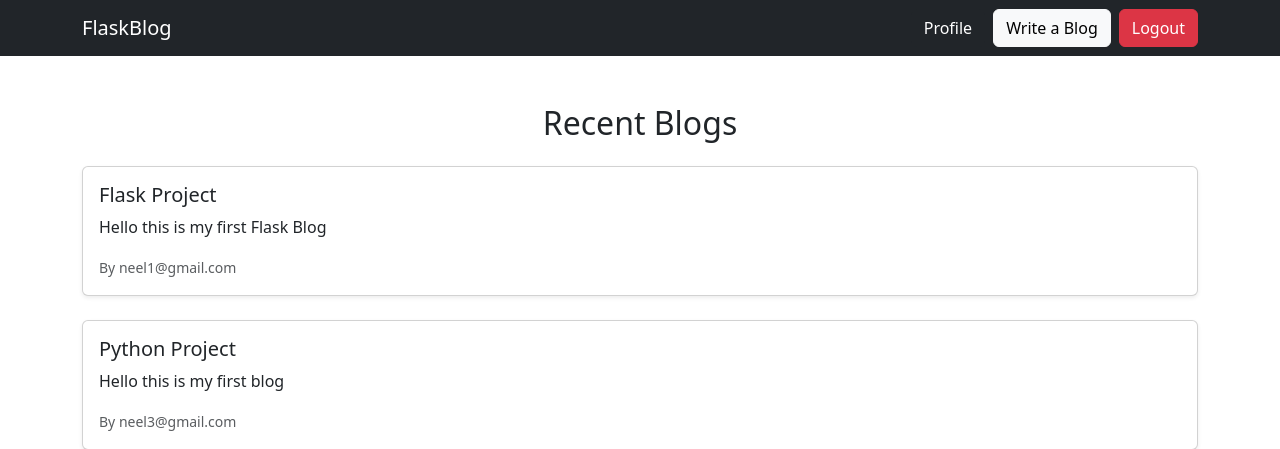
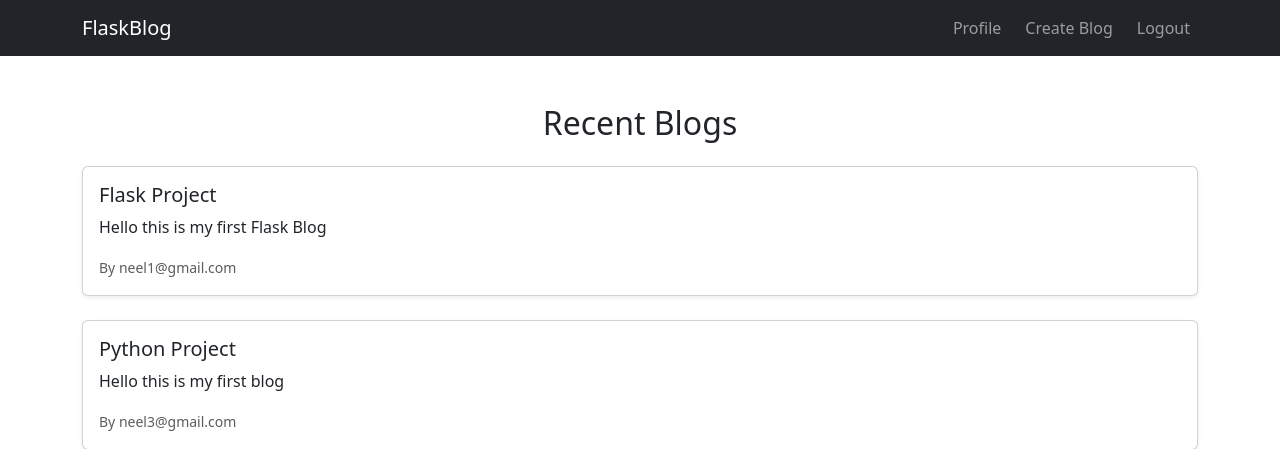
Before and after one commit to neelp2303/Flask_Auth_App, a Flask app: page /homepage in a window 1280 px wide. Shown: the top 449 px of the page. Run offline with Flask 3, Linux system fonts and the light colour scheme; a user stored in the database is signed in; data comes from the database, SQL or seed files in the repository.

Commit message:
modified:   templates/create_blog.html 	modified:   templates/homepage.html 	modified:   templates/index.html

```diff
--- a/templates/homepage.html
+++ b/templates/homepage.html
@@ -6,17 +6,30 @@
     <meta charset="utf-8">
     <meta name="viewport" content="width=device-width, initial-scale=1">
     <link href="https://cdn.jsdelivr.net/npm/bootstrap@5.3.3/dist/css/bootstrap.min.css" rel="stylesheet">
+    <script src="https://cdn.jsdelivr.net/npm/bootstrap@5.3.3/dist/js/bootstrap.bundle.min.js"></script>
 </head>
 
 <body>
 
+
     <nav class="navbar navbar-expand-lg navbar-dark bg-dark">
         <div class="container">
             <a class="navbar-brand" href="/homepage">FlaskBlog</a>
-            <div class="d-flex">
-                <a class="btn btn-dark" href="/dashboard">Profile</a>
-                <a class="btn btn-light mx-2" href="/create_blog">Write a Blog</a>
-                <a class="btn btn-danger" href="/logout">Logout</a>
+            <button class="navbar-toggler" type="button" data-bs-toggle="collapse" data-bs-target="#navbarNav">
+                <span class="navbar-toggler-icon"></span>
+            </button>
+            <div class="collapse navbar-collapse justify-content-end" id="navbarNav">
+                <ul class="navbar-nav">
+                    <li class="nav-item">
+                        <a class="nav-link btn btn-dark " href="/dashboard">Profile</a>
+                    </li>
+                    <li class="nav-item">
+                        <a class="nav-link btn btn-dark mx-2" href="/create_blog">Create Blog</a>
+                    </li>
+                    <li class="nav-item">
+                        <a class="nav-link btn btn-danger " href="/logout">Logout</a>
+                    </li>
+                </ul>
             </div>
         </div>
     </nav>
--- a/templates/index.html
+++ b/templates/index.html
@@ -40,7 +40,7 @@
     <!-- Navbar -->
     <nav class="navbar navbar-expand-lg navbar-dark bg-dark">
         <div class="container">
-            <a class="navbar-brand" href="#">FlaskAuth</a>
+            <a class="navbar-brand" href="/">FlaskAuth</a>
             <button class="navbar-toggler" type="button" data-bs-toggle="collapse" data-bs-target="#navbarNav">
                 <span class="navbar-toggler-icon"></span>
             </button>
```
Also changed, not shown: templates/create_blog.html (+12 -1 lines).
